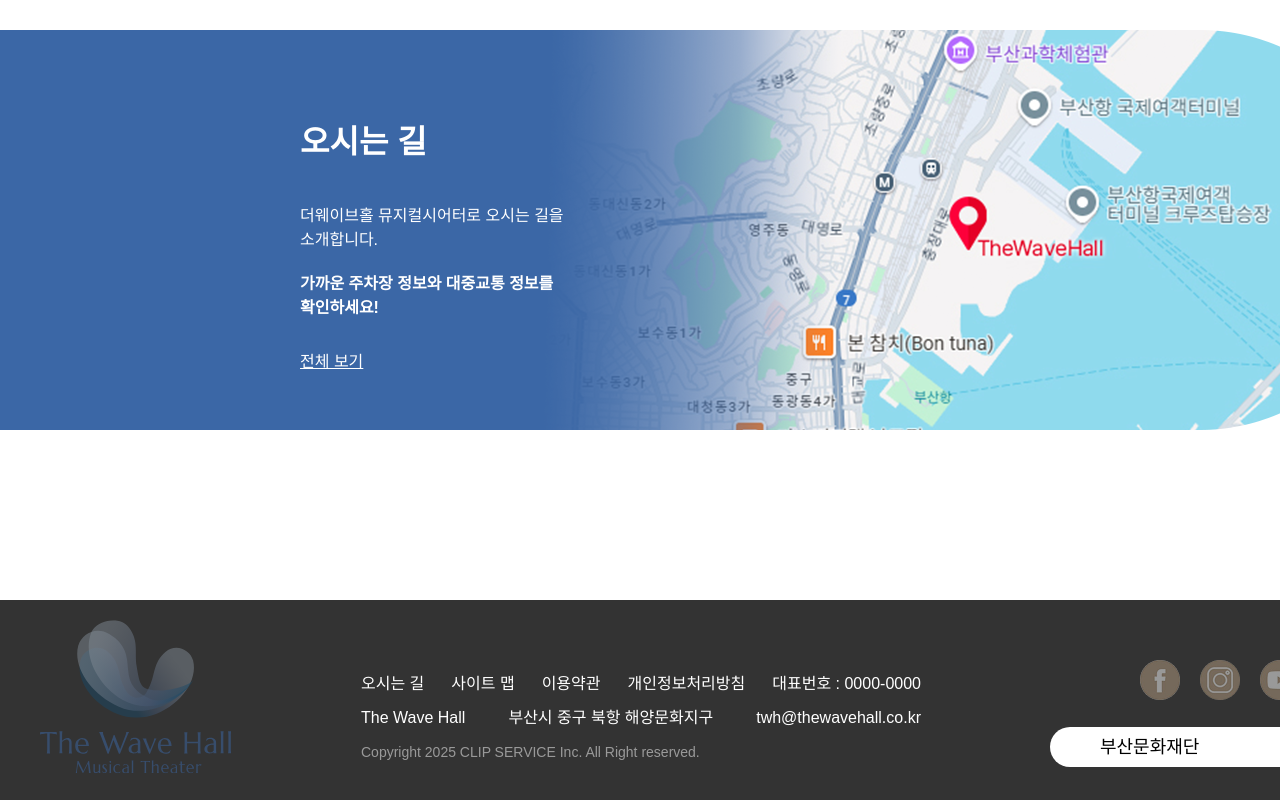
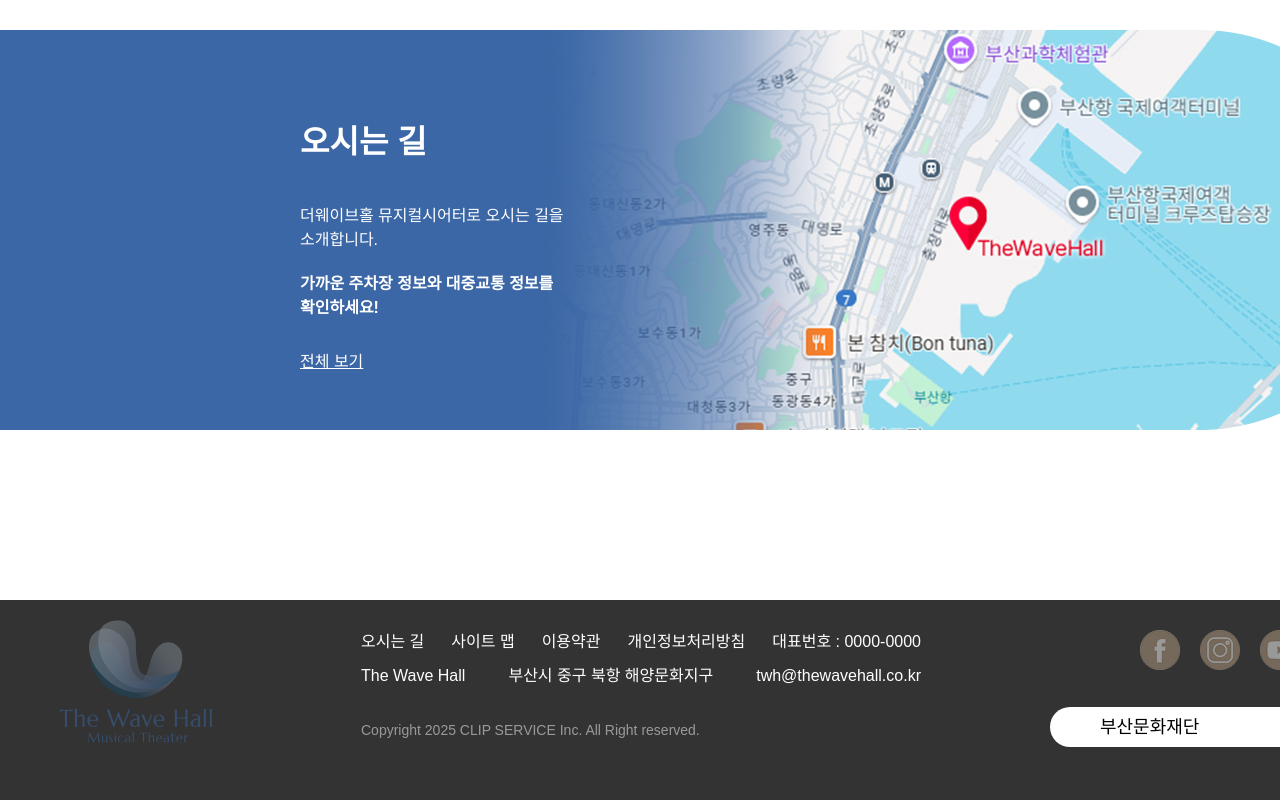
Before and after one commit to tjjubang1/thewavehall, a plain HTML site: page index.html in a window 1280 px wide. Shown: the part 6485-7285 px from the top of the page. Drawn offline with nearby package versions, Linux system fonts and the light colour scheme; a web font is replaced by a local one.

Commit message:
Update style.css

```diff
--- a/css/style.css
+++ b/css/style.css
@@ -851,9 +851,8 @@
 }
 
 .footer_inner .footer_logo {
-    display: flex;
-    align-items: center;
     opacity: 0.5;
+    scale: 0.8;
 }
 
 .footer_inner .footer_logo:hover {
@@ -863,7 +862,7 @@
 .footer_inner .footer_text {
     width: 560px;
     height: 100px;
-    margin-top: 72px;
+    margin-top: 30px;
     color: #fff;
 }
 
@@ -884,13 +883,14 @@
 
 .footer_inner .footer_text .footer_text3 {
     font-size: 14px;
-    opacity: 50%;
+    opacity: 0.5;
+    margin-top: 20px;
 }
 
 .footer_inner .footer_icon {
     width: 310px;
     height: 120px;
-    margin-top: 60px;
+    margin-top: 30px;
 }
 
 .footer_inner .footer_icon ul {
@@ -908,7 +908,7 @@
 }
 
 .footer_inner .footer_icon .select {
-    margin-top: 20px;
+    margin-top: 30px;
     border-radius: 20px;
     box-sizing: border-box;
     background: url(../img/footer/footer_arrow.png) no-repeat right 20px center;
```
